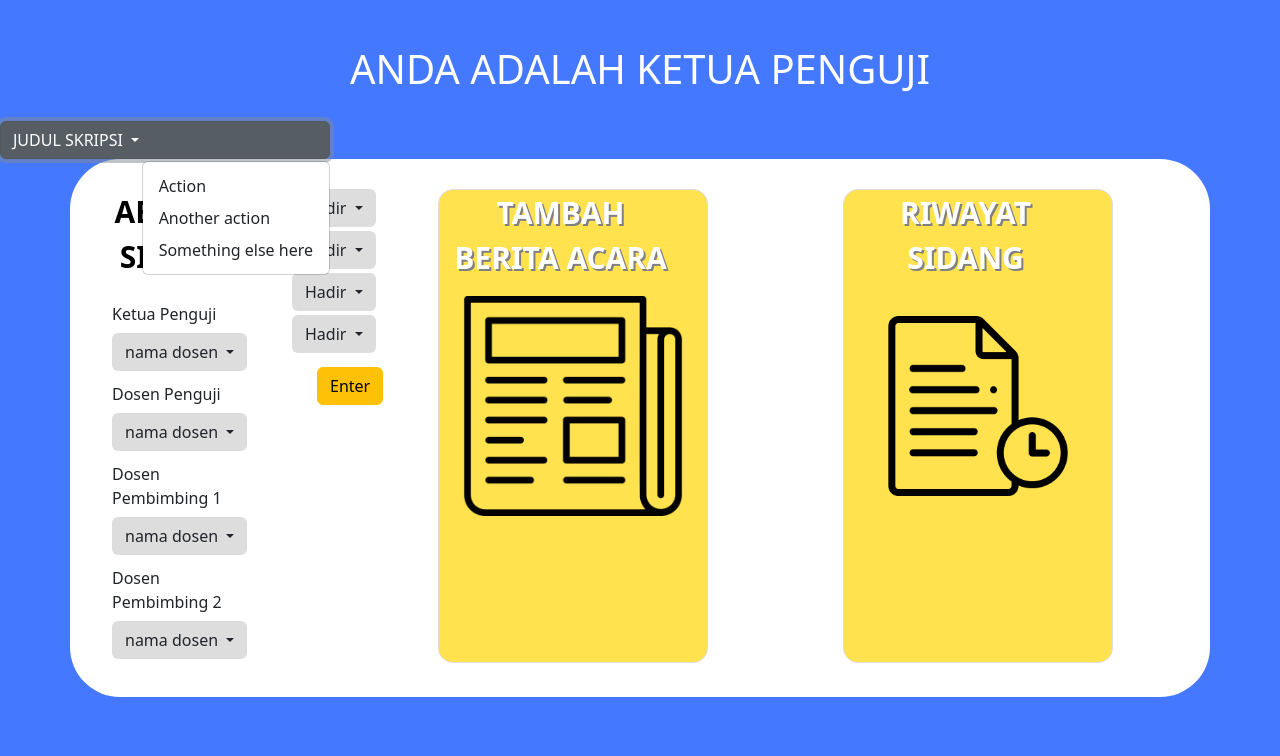
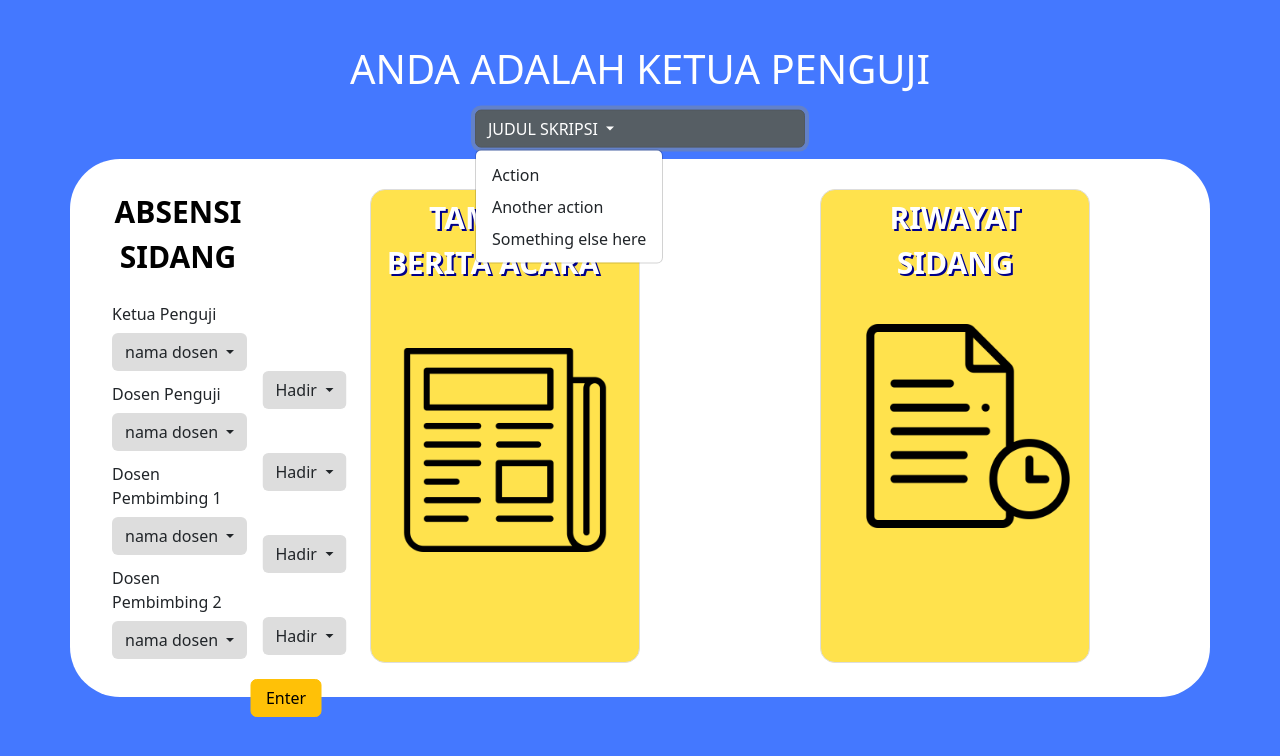
Before and after one commit to spaceJump13/aplikasi-penilaian-sidang-skripsi, a PHP site: page /homeKetuaPenguji.html in a window 1280 px wide, after a click on "JUDUL SKRIPSI". Shown: the top 756 px of the page. Run offline with PHP 8.4, Linux system fonts and the light colour scheme.

Commit message:
rapiin home

```diff
--- a/homeKetuaPenguji.html
+++ b/homeKetuaPenguji.html
@@ -12,22 +12,22 @@
     <body style="background-color:#4478FF">
         <div class="head">
             <h1>ANDA ADALAH KETUA PENGUJI</h1>
-            <div class="btn-group">
-                <button type="button" class="btn btn-secondary dropdown-toggle" data-bs-toggle="dropdown">
+            <div class="dropdown" id="" style="text-align: center; position: relative; z-index: 1000;">
+                <button class="btn btn-secondary dropdown-toggle" type="button" data-bs-toggle="dropdown">
                   JUDUL SKRIPSI
                 </button>
-                <ul class="dropdown-menu dropdown-menu-end">
-                  <li><button class="dropdown-item" type="button">Action</button></li>
-                  <li><button class="dropdown-item" type="button">Another action</button></li>
-                  <li><button class="dropdown-item" type="button">Something else here</button></li>
+                <ul class="dropdown-menu">
+                  <li><a class="dropdown-item" href="#">Action</a></li>
+                  <li><a class="dropdown-item" href="#">Another action</a></li>
+                  <li><a class="dropdown-item" href="#">Something else here</a></li>
                 </ul>
-            </div>
+              </div>
         </div>
 
         <div class="container" id="content">
             <div class="row mb-1">
                 <div class="col-md-2">
-                    <div class="row sm-1"><p id="judul_absen">ABSENSI SIDANG</p></div>
+                    <div class="row sm-3"><p id="judul_absen">ABSENSI SIDANG</p></div>
                     <form>
                         <div class="row mb-1">
                             <label for="nrp" class="col-sm-12 col-form-label">Ketua Penguji</label>
@@ -85,10 +85,10 @@
                     </form>
                 </div>
 
-                <div class="col-md-1">
+                <div class="col-md-1" id="hadir_op">
                     <div class="row mb-1">
                         <div class="btn-group">
-                            <button class="btn dropdown-toggle" type="button" data-bs-toggle="dropdown" data-bs-display="static">
+                            <button class="btn dropdown-toggle" type="button" data-bs-toggle="dropdown" data-bs-display="static" id="hadir1">
                                 Hadir
                             </button>
                             <ul class="dropdown-menu dropdown-menu-lg-end">
@@ -99,7 +99,7 @@
                     </div>
                     <div class="row mb-1">
                         <div class="btn-group">
-                            <button class="btn dropdown-toggle" type="button" data-bs-toggle="dropdown" data-bs-display="static">
+                            <button class="btn dropdown-toggle" type="button" data-bs-toggle="dropdown" data-bs-display="static" id="hadir2">
                                 Hadir
                             </button>
                             <ul class="dropdown-menu dropdown-menu-lg-end">
@@ -110,7 +110,7 @@
                     </div>
                     <div class="row mb-1">
                         <div class="btn-group">
-                            <button class="btn dropdown-toggle" type="button" data-bs-toggle="dropdown" data-bs-display="static">
+                            <button class="btn dropdown-toggle" type="button" data-bs-toggle="dropdown" data-bs-display="static" id="hadir3">
                                 Hadir
                             </button>
                             <ul class="dropdown-menu dropdown-menu-lg-end">
@@ -121,7 +121,7 @@
                     </div>
                     <div class="row mb-1">
                         <div class="btn-group">
-                            <button class="btn dropdown-toggle" type="button" data-bs-toggle="dropdown" data-bs-display="static">
+                            <button class="btn dropdown-toggle" type="button" data-bs-toggle="dropdown" data-bs-display="static"id="hadir4">
                                 Hadir
                             </button>
                             <ul class="dropdown-menu dropdown-menu-lg-end">
@@ -131,18 +131,18 @@
                         </div>
                     </div>
 
-                    <div class="col" id="submitButton">
-                        <button type="button" class="btn btn-warning" onclick="enter()">Enter</button>
+                    <div class="row mb-1" id="entertButton">
+                        <button type="button" class="btn btn-warning">Enter</button>
                     </div>
                 </div>
 
-                <div class="col-md-3">
+                <div class="col-md-3" id="tambah_berita">
                     <div class="row sm-1"><p>TAMBAH BERITA ACARA</p></div>
                     <div class="row md-3" id="news"><img src="asset/image/news.png"></div>
 
                 </div>
-                <div class="col-md-3">
-                    <div class="row sm-1"><p>RIWAYAT SIDANG</p> </div>
+                <div class="col-md-3" id="riwayat_sidang">
+                    <div id="title_rsidang"><p>RIWAYAT SIDANG</p> </div>
                     <div class="row md-3" id="file"><img src="asset/image/file.png"></div>
                 </div>
             </div>
--- a/style.css
+++ b/style.css
@@ -145,7 +146,7 @@ h1{
     width: 100%;
     height: 100%;
     max-width: 400px;
-    max-height: 550px;
+    max-height: 700px;
     background-color:#FFD600B2;
     border: 1px solid #ddd;
     border-radius: 15px;
@@ -154,7 +155,7 @@ h1{
     font-weight: bold;
     color: white;
     text-align: center;
-    text-shadow: 2px 2px grey ;
+    text-shadow: 2px 2px darkblue ;
     margin: auto;
 }
 
@@ -202,29 +214,28 @@ h1{
     display: block;
     margin-left: auto;
     margin-right: auto;
-    width: 75%;
+    padding: 20px;
+    display: flex;
+    justify-content: center;
+    align-items: center;
 }
 
 #news{
-    max-width: 250px;
+    max-width: 300px;
     display: block;
     margin-left: auto;
     margin-right: auto;
+    padding: 20px;
+    position: absolute;
+    top: 55%;
+    left: 50%;
+    transform: translateX(-50%) translateY(-50%);
 }
 
 
 
 
 /*HOME DOSEN*/
-
-@media screen and (max-width: 800px) {
-
-    .presensi,
-    .addBA,
-    .rSidang {
-        width: 70%;
-    }
-}
 
 #content{
     height: 100%;
@@ -266,12 +277,27 @@ h1{
     font-size: 20px;
 }
 
+#rsidang{
+    width: 100%;
+    height: 100%;
+    max-width: 400px;
+    max-height: 650px;
+    margin-right: 0;
+    padding-top: 5px;
+    position: relative;
+}
+
+
 #file{
     max-width: 300px;
     display: block;
     margin-left: auto;
     margin-right: auto;
     padding: 20px;
+    position: absolute;
+    top: 50%;
+    left: 55%;
+    transform: translateX(-50%) translateY(-50%);
 }
 
 #score{
@@ -297,6 +326,26 @@ h1{
     color: black;
     text-align: center;
 }
+
+#tambah_berita, #riwayat_sidang{
+    padding-top: 5px;
+}
+
+#hadir_op{
+    position: absolute;
+    top: 70%;
+    left: 20%;
+    transform: translateX(-50%) translateY(-50%);
+}
+
+#hadir1, #hadir2, #hadir3, #hadir4{
+    margin: 20px 0;
+}
+
+#enterButton{
+    width: 80px;
+}
+
 
 
 /*TAMBAH BERITA ACARA*/
```
Also changed, not shown: other parts of style.css (+45 -18 lines), addBeritaAcara.html (+15 -12 lines), homeAdmin.html (+5 -5 lines), homeDosen.html (+11 -12 lines).
